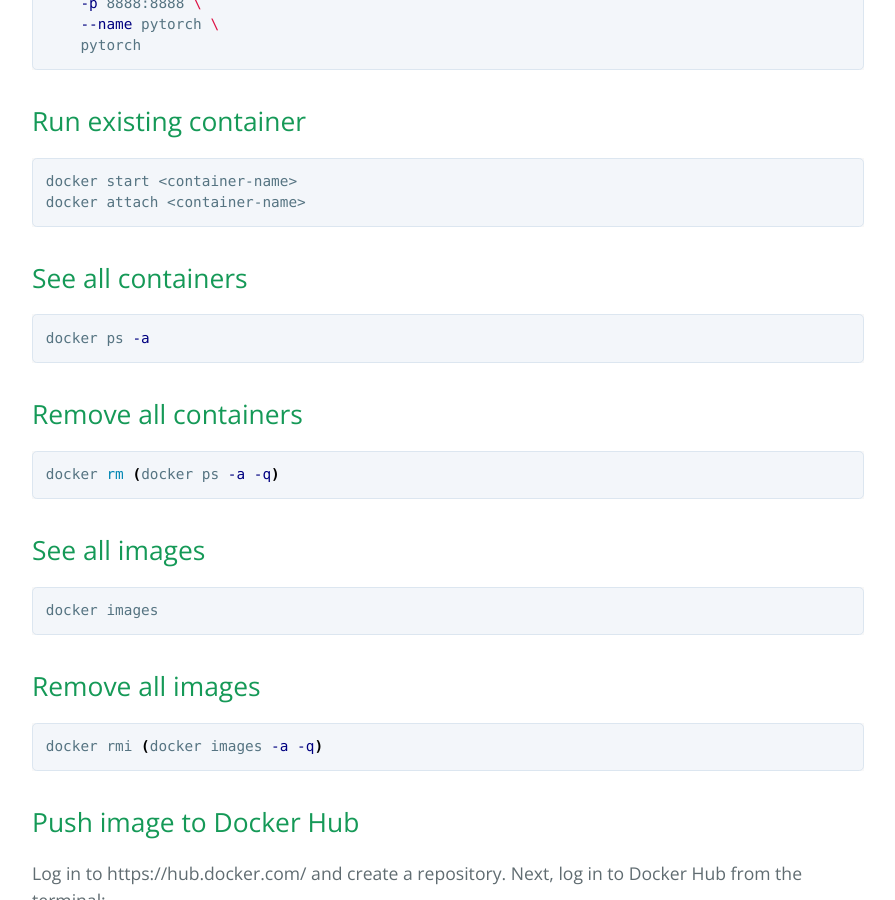
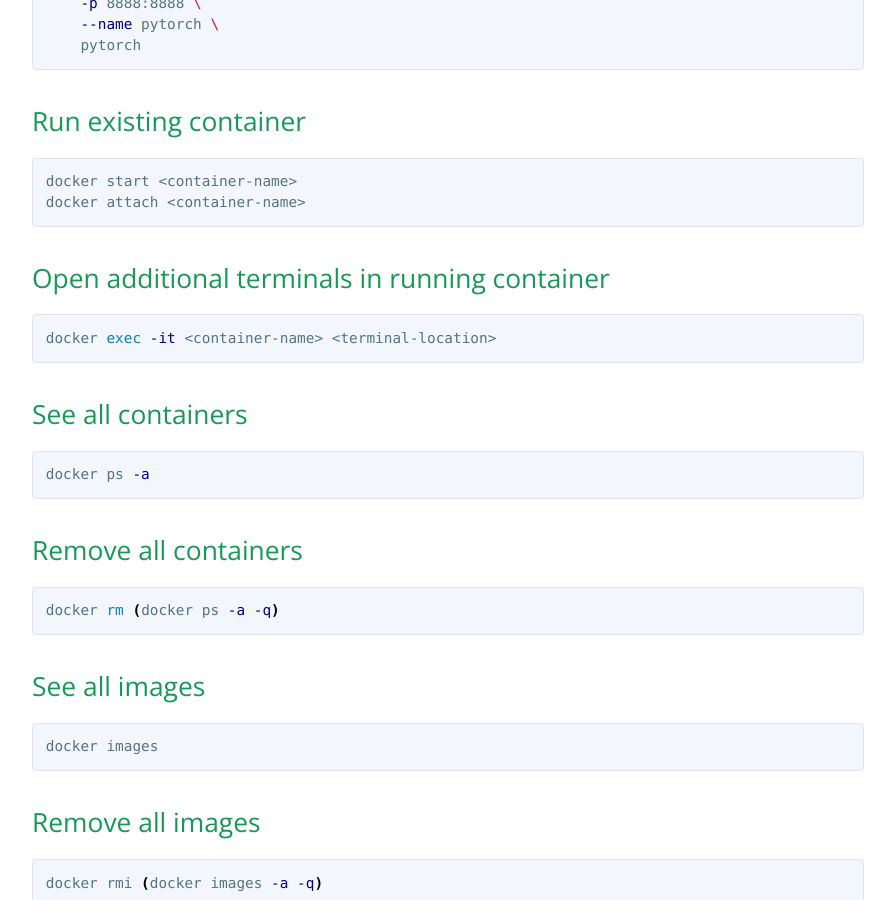
Before and after one commit to tanhanliang/tanhanliang.github.io, a Jekyll site: the page built from _posts/2018-08-13-docker-cheat-sheet.md, in a window 1280 px wide and 900 px high, scrolled down 1649 px. Shown: the whole window, without its empty margins (192-1087 px from the left). Built offline with Jekyll 4.4.1, drawn with Linux system fonts in a browser that asks for light colours.

Commit message:
Updated docker cheat sheet

```diff
--- a/_posts/2018-08-13-docker-cheat-sheet.md
+++ b/_posts/2018-08-13-docker-cheat-sheet.md
@@ -58,6 +58,11 @@ docker start <container-name>
 docker attach <container-name>
 ~~~
 
+## Open additional terminals in running container
+~~~shell
+docker exec -it <container-name> <terminal-location>
+~~~
+
 ## See all containers
 ~~~shell
 docker ps -a
```
